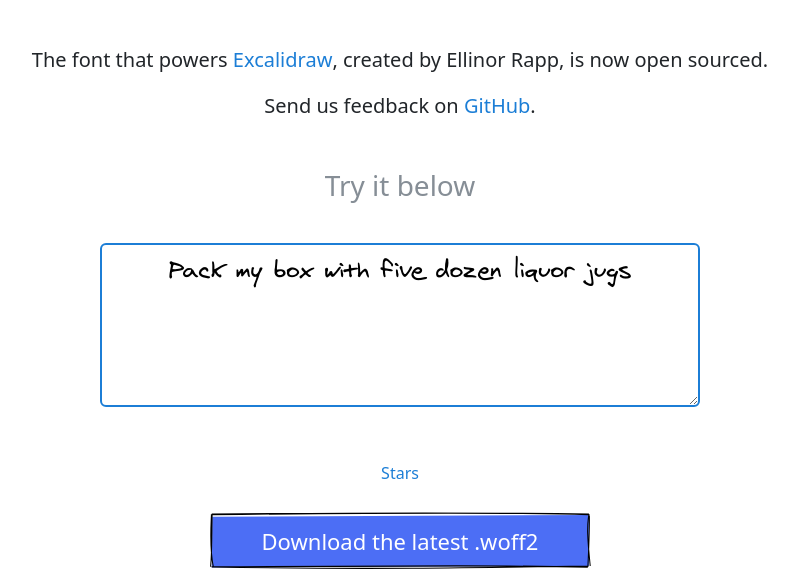
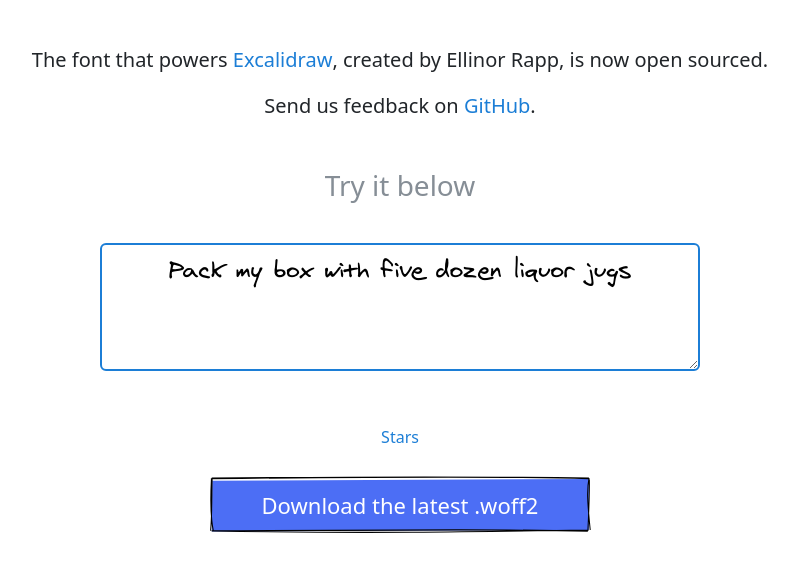
Before and after one commit to excalidraw/virgil, a website: page index.html in a window 1280 px wide. Shown: the part 243-813 px from the top of the page, without its empty margins (240-1038 px from the left). Drawn offline with nearby package versions, Linux system fonts and the light colour scheme.

Commit message:
Update index.html

```diff
--- a/index.html
+++ b/index.html
@@ -109,7 +109,7 @@
 
       <h3>Try it below</h3>
       <p>
-        <textarea id="playground" class="playground" rows="4">
+        <textarea id="playground" class="playground" rows="3">
 Pack my box with five dozen liquor jugs</textarea
         >
       </p>
```
